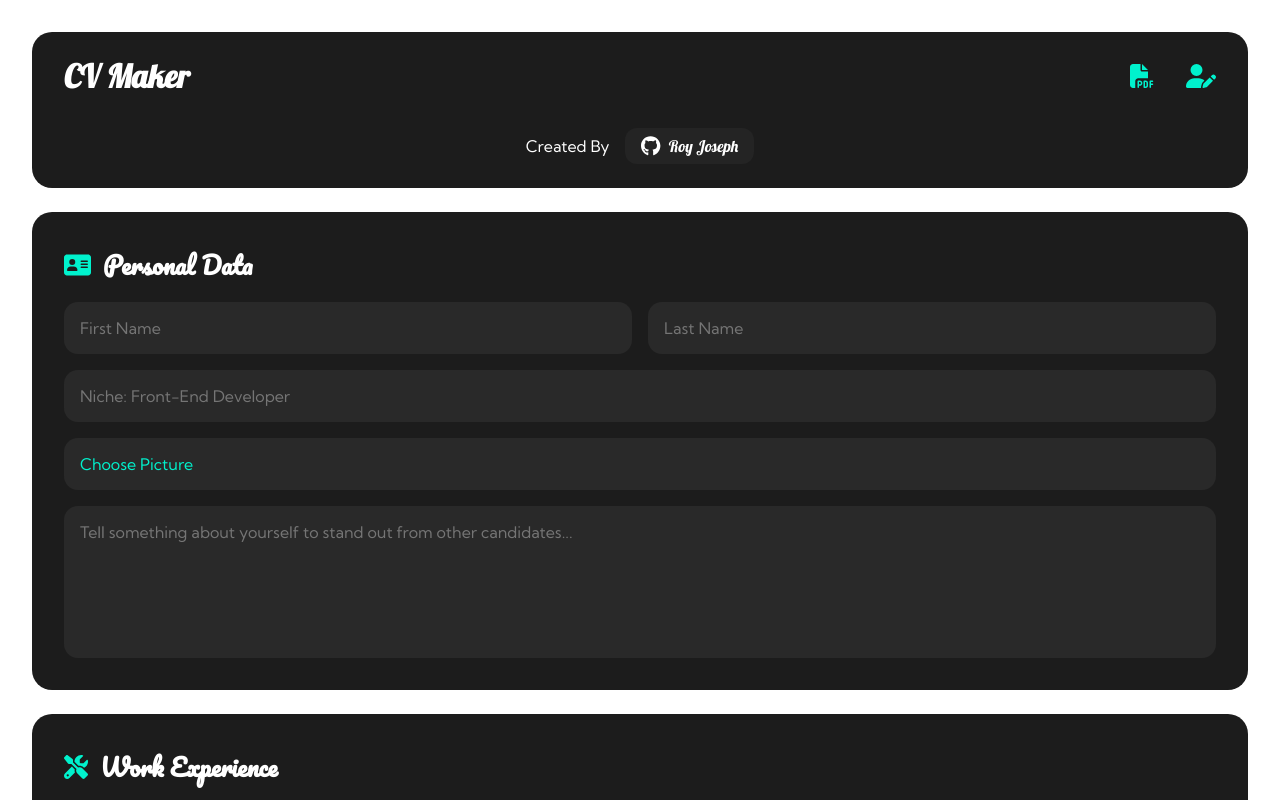
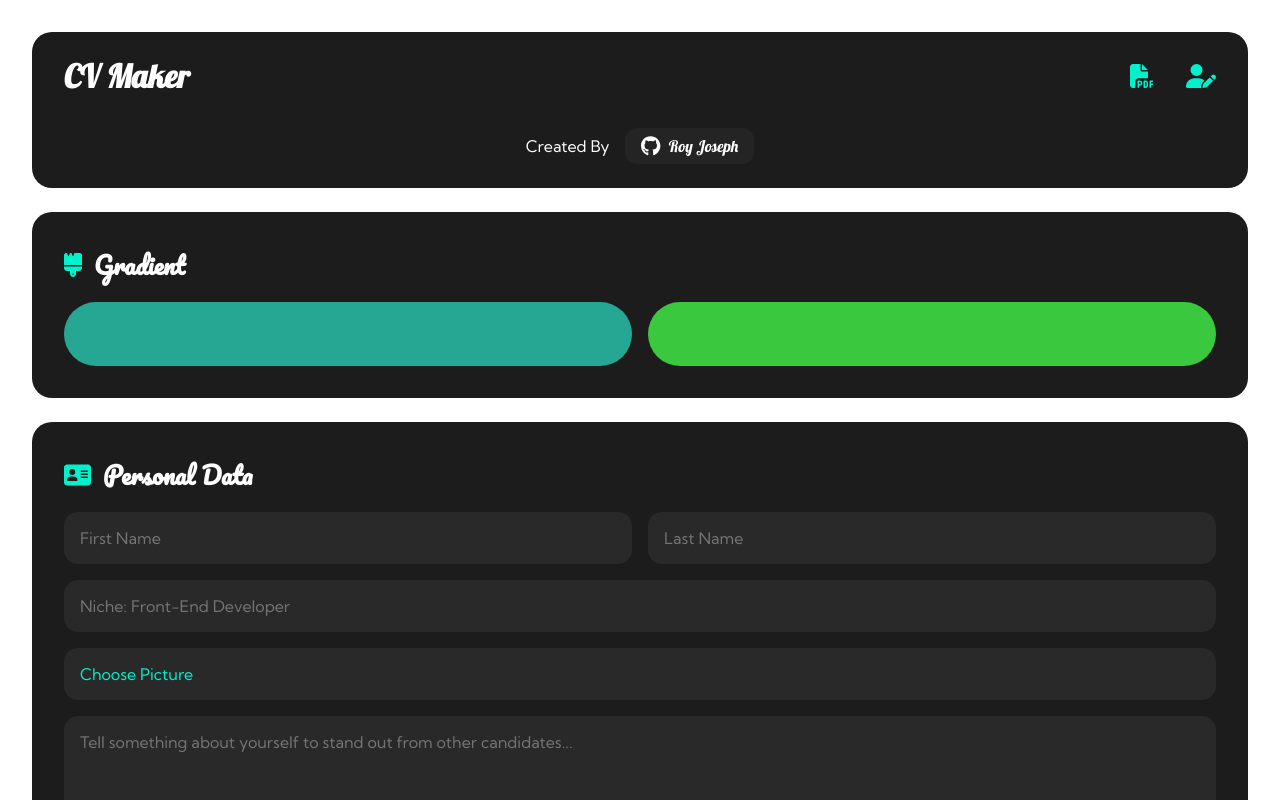
Before and after one commit to Ro-yeee/Resume-App, a React (Vite) app: page / in a window 1280 px wide. Shown: the top 800 px of the page. Built offline with nearby package versions, Linux system fonts and the light colour scheme; a web font is replaced by a local one.

Commit message:
Added a Gradient Section.
Now users can change the gradient of their resume.

```diff
--- a/src/App.css
+++ b/src/App.css
@@ -118,6 +118,50 @@ body{
     }
 }
 
+
+
+/* Gradient Section */
+
+.Gradient{
+    background: #1c1c1c;
+    color: white;
+    padding: 2rem;
+    border-radius: 20px;
+    font-family: 'Kumbh Sans', sans-serif;
+    display: flex;
+    flex-direction: column;
+    gap: 1rem;
+}
+
+.colorBox{
+    display: flex;
+    justify-content: space-evenly;
+    gap: 1rem;
+}
+
+.color{
+  visibility: hidden;
+}
+
+#colorPicker1{
+    padding: 1rem;
+    border-radius: 40px;
+    cursor: pointer;
+    width: 100%;
+    transition: 300ms ease-in-out;
+}
+
+#colorPicker2{
+    padding: 1rem;
+    border-radius: 40px;
+    cursor: pointer;
+    width: 100%;
+    transition: 300ms ease-in-out;
+}
+
+#colorPicker1:hover,#colorPicker2:hover{
+    transform: scale(1.04);
+}
 
 /* Personal Data Form Section */
 
@@ -398,8 +442,6 @@ input:hover,input:focus{
     width: 21cm;
     position: sticky;
     top: 2rem;
-    /*background: linear-gradient(to right, #76b852, #8dc26f);*/
-    background: linear-gradient(to right, #26a793, #3ac83e);
     padding: 2rem 5rem;
     font-family: 'Kumbh Sans', sans-serif;
     font-size: 15px;
--- a/src/App.jsx
+++ b/src/App.jsx
@@ -10,9 +10,12 @@ import { v4 as uuidv4 } from 'uuid'
 import CV from './Utilities/SampleCV'
 import ResumePreview from './components/ResumePreview'
 import { useReactToPrint } from 'react-to-print'
+import Gradient from './components/Gradient'
 
 function App() {
-  const [data,setData] = useState({fileName: "",
+  const [data,setData] = useState({color1: "#26a793",
+                                   color2: "#3ac83e",
+                                   fileName: "",
                                    fileSrc: "",
                                    info:[
                                       {
@@ -139,6 +142,14 @@ function App() {
     e = ""
   }
 
+  const getColor1 = (e) =>{
+    setData({...data,color1:e.target.value})
+  }
+
+  const getColor2 = (e) =>{
+    setData({...data,color2:e.target.value})
+  }
+
   const componentRef = useRef()
   const handlePrint = useReactToPrint({ content: () => componentRef.current,
                                         documentTitle: `${data.info[0].text}'s Resume`})
@@ -149,6 +160,10 @@ function App() {
         <HeaderBox
             loadSampleCV={loadSampleCV}
             handlePrint={handlePrint}/>
+        <Gradient
+            data={data}
+            getColor1={getColor1}
+            getColor2={getColor2}/>
         <PersonalDataForm
             data={data}
             pictureUpload={pictureUpload}
--- a/src/Utilities/SampleCV.jsx
+++ b/src/Utilities/SampleCV.jsx
@@ -2,6 +2,8 @@ import { v4 as uuidv4 } from "uuid";
 import samplePicture from "./example.png"
 
 const CV = {
+    color1: " #26a793",
+    color2: "#3ac83e",
     fileName: "example_pic.png",
     fileSrc: samplePicture,
     info:[
--- /dev/null
+++ b/src/components/Gradient.jsx
@@ -0,0 +1,37 @@
+import { FontAwesomeIcon } from "@fortawesome/react-fontawesome"
+import { faBrush } from "@fortawesome/free-solid-svg-icons"
+
+function Gradient({data,getColor1,getColor2}) {
+  return (
+    <div className="Gradient">
+         <h2 className="heading">
+            <FontAwesomeIcon icon={faBrush} className="iconNotClickable" />
+            Gradient
+        </h2>
+        <div className="colorBox">
+            <label
+                htmlFor="color1"
+                id="colorPicker1"
+                style={{background:`${data.color1}`}}>
+                <input
+                    id="color1"
+                    type="color"
+                    className="color"
+                    onChange={getColor1}/>
+            </label>
+            <label
+                htmlFor="color2"
+                id="colorPicker2"
+                style={{background:`${data.color2}`}}>
+                <input
+                    id="color2"
+                    type="color"
+                    className="color"
+                    onChange={getColor2}/>
+            </label>
+        </div>
+    </div>
+  )
+}
+
+export default Gradient
--- a/src/components/ResumePreview.jsx
+++ b/src/components/ResumePreview.jsx
@@ -3,7 +3,7 @@ import { faPhone,faEnvelope,faGlobe,faMapLocationDot } from "@fortawesome/free-s
 
 function ResumePreview({data,reference}) {
   return (
-    <div className="ResumePreview" ref={reference}>
+    <div className="ResumePreview" ref={reference} style={{background:`linear-gradient(to right, ${data.color1}, ${data.color2})`}}>
         <div className="ResumeTop">
             <div className="Header">
                 <div className="HeadTag">
```
